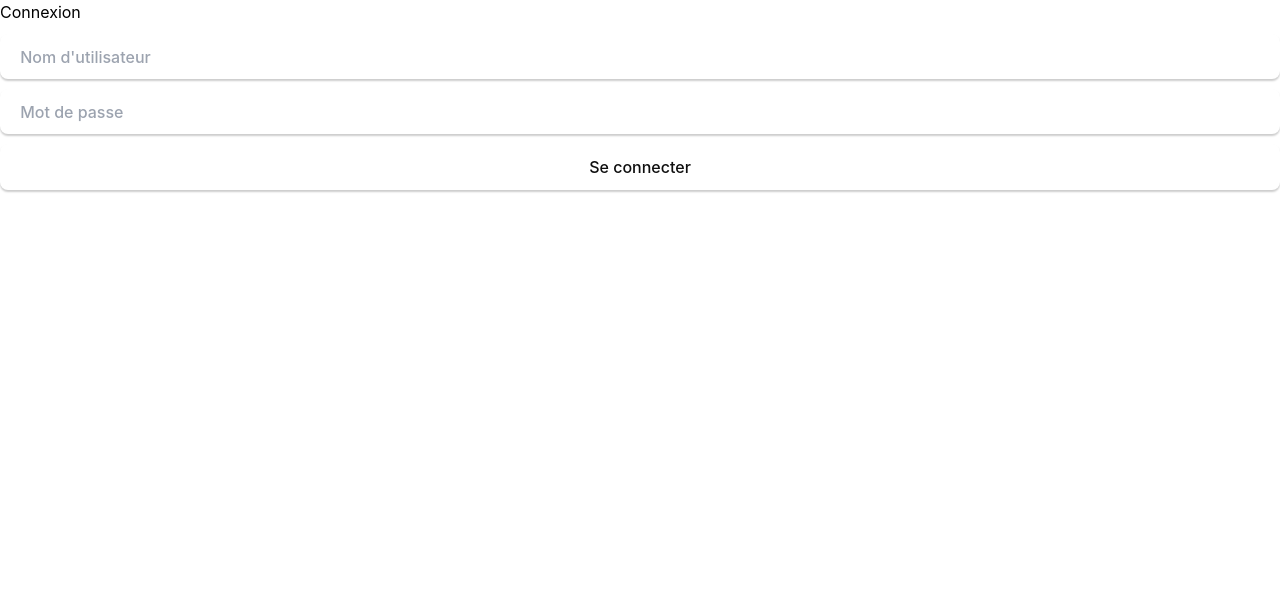
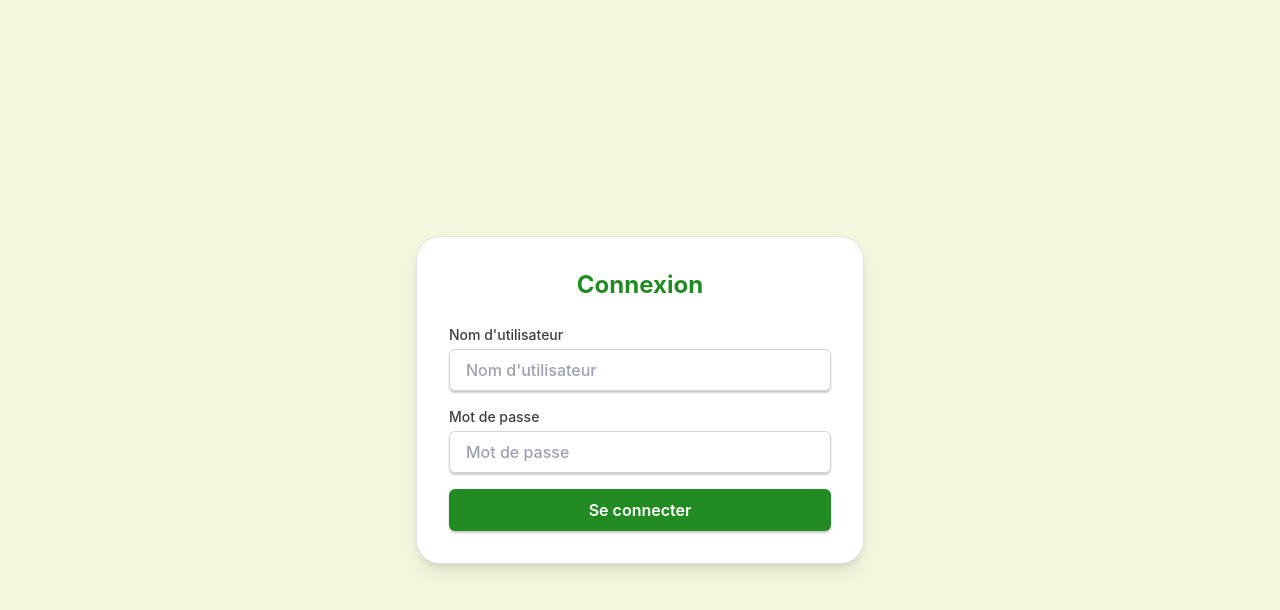
Before and after one commit to 0xAdafang/HN_Smart_Hub, a React (Vite) app: page / in a window 1280 px wide. Shown: the top 610 px of the page. Built offline with nearby package versions, Linux system fonts and the light colour scheme.

Commit message:
login page style

```diff
--- a/src/App.tsx
+++ b/src/App.tsx
@@ -23,6 +23,7 @@ import ProduitsAdmin from "./pages/ProduitsAdmin";
 import EditProduit from "./pages/EditProduit";
 import Layout from "./components/layout/Layout";
 import DashboardPage from "./pages/DashboardPage";
+import LoginPage from "./pages/LoginPage";
 
 export type AppSection =
   | "dashboard"
@@ -52,8 +53,7 @@ function AppContent() {
 
  if (!user) {
   return (
-      <LoginForm
-        onRegister={() => setSection("createUser")}
+    <LoginPage
       onSuccess={() => setSection("dashboard")}
     />
   );
--- a/src/components/LoginForm.tsx
+++ b/src/components/LoginForm.tsx
@@ -3,13 +3,11 @@ import { invoke } from "@tauri-apps/api/core";
 import { toast } from "react-toastify";
 import { useUser } from "../contexts/UserContext";
 
-
 type Props = {
-  onRegister: () => void;
   onSuccess: (role: "Admin" | "User") => void;
 };
 
-export default function LoginForm({ onRegister, onSuccess }: Props) {
+export default function LoginForm({onSuccess }: Props) {
   const [username, setUsername] = useState("");
   const [password, setPassword] = useState("");
   const [error, setError] = useState<string | null>(null);
@@ -20,6 +18,7 @@ export default function LoginForm({ onRegister, onSuccess }: Props) {
   const handleSubmit = async (e: React.FormEvent) => {
     e.preventDefault();
     setError(null);
+    setLoading(true);
 
     try {
       const result = await invoke("login_user", {
@@ -34,15 +33,14 @@ export default function LoginForm({ onRegister, onSuccess }: Props) {
 
       login({
         id: result.employe_id,
-        name: `${result.prenom} ${result.nom}`,
+        prenom: result.prenom,
+        nom: result.nom,
         role: result.role,
-        employe_id: result.employe_id
+        employe_id: result.employe_id,
       });
 
-      console.log("✅ Résultat du login :", result);
       toast.success(`Bienvenue ${result.prenom} !`);
       onSuccess(result.role);
-
     } catch (err) {
       console.error("❌ Erreur login :", err);
       toast.error("Identifiants incorrects");
@@ -52,29 +50,43 @@ export default function LoginForm({ onRegister, onSuccess }: Props) {
   };
 
   return (
-    <form onSubmit={handleSubmit} style={{ display: "flex", flexDirection: "column", gap: 10 }}>
-      <h2>Connexion</h2>
-
+    <form onSubmit={handleSubmit} className="space-y-4 max-w-sm mx-auto">
+    <div>
+      <label className="block text-sm font-medium mb-1 text-zinc-700 dark:text-zinc-200">
+        Nom d'utilisateur
+      </label>
       <input
+        className="w-full px-4 py-2 rounded-md border border-zinc-300 dark:border-zinc-600 bg-white dark:bg-[#2A2E27] text-black dark:text-white focus:outline-none focus:ring-2 focus:ring-bioGreen"
         placeholder="Nom d'utilisateur"
         value={username}
         onChange={(e) => setUsername(e.target.value)}
         required
       />
+    </div>
 
+    <div>
+      <label className="block text-sm font-medium mb-1 text-zinc-700 dark:text-zinc-200">
+        Mot de passe
+      </label>
       <input
         type="password"
+        className="w-full px-4 py-2 rounded-md border border-zinc-300 dark:border-zinc-600 bg-white dark:bg-[#2A2E27] text-black dark:text-white focus:outline-none focus:ring-2 focus:ring-bioGreen"
         placeholder="Mot de passe"
         value={password}
         onChange={(e) => setPassword(e.target.value)}
         required
       />
+    </div>
 
-      <button type="submit" disabled={loading}>
-        {loading ? "Connexion..." : "Se connecter"}
-      </button>
+    {error && <p className="text-red-500 text-sm">{error}</p>}
 
-      {error && <p style={{ color: "red" }}>{error}</p>}
-    </form>
+    <button
+      type="submit"
+      disabled={loading}
+      className="w-full py-2 px-4 bg-bioGreen hover:bg-green-700 text-white font-semibold rounded-md transition"
+    >
+      {loading ? "Connexion..." : "Se connecter"}
+    </button>
+  </form>
   );
 }
--- a/src/pages/LoginPage.tsx
+++ b/src/pages/LoginPage.tsx
@@ -1,25 +1,19 @@
-import React, { useState } from "react";
+import React from "react";
 import LoginForm from "../components/LoginForm";
-import RegisterForm from "../components/RegisterForm";
 
-// Définir les props à recevoir depuis App.tsx
 type Props = {
   onSuccess: () => void;
 };
 
 export default function LoginPage({ onSuccess }: Props) {
-  const [isRegistering, setIsRegistering] = useState(false);
-
   return (
-    <div style={{ maxWidth: 400, margin: "auto", padding: 20 }}>
-      {isRegistering ? (
-        <RegisterForm onBack={() => setIsRegistering(false)} />
-      ) : (
-        <LoginForm
-          onRegister={() => setIsRegistering(true)}
-          onSuccess={onSuccess} // prop transmise à LoginForm
-        />
-      )}
+    <div className="h-full grid place-items-center bg-marble dark:bg-natureDark text-black dark:text-white px-4">
+      <div className="w-full max-w-md bg-white dark:bg-widgetDarkNature rounded-2xl shadow-lg p-8 border border-zinc-200 dark:border-borderDarkNature">
+        <h2 className="text-2xl font-bold mb-6 text-center text-bioGreen dark:text-bioGreenLight">
+          Connexion
+        </h2>
+        <LoginForm onSuccess={onSuccess} />
+      </div>
     </div>
   );
 }
--- a/src/styles.css
+++ b/src/styles.css
@@ -2,10 +2,16 @@
 @tailwind components;
 @tailwind utilities;
 
+
+html, body, #root {
+  height: 100%;
+}
+
 html,
 body {
-  @apply min-h-screen bg-white dark:bg-natureDark text-black dark:text-[#E6F4E6];
-
+  height: 100%;
+  background-color: #F2F8DC; /* marble */
+  @apply dark:bg-natureDark text-black dark:text-[#E6F4E6];
 }
 .logo.vite:hover {
   filter: drop-shadow(0 0 2em #747bff);
```
Also changed, not shown: 1 other file (tests, documents, lock files or other folders). Lines whose indentation alone changed are shown as unchanged.
